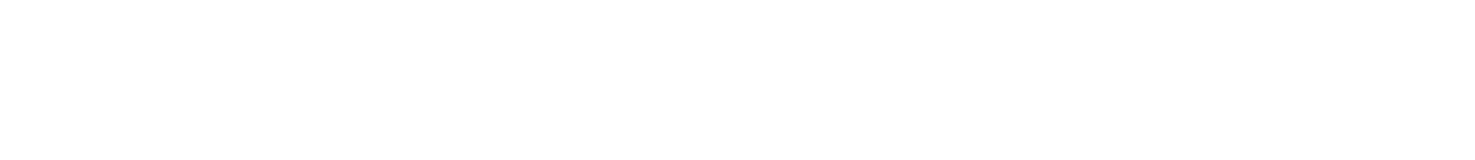
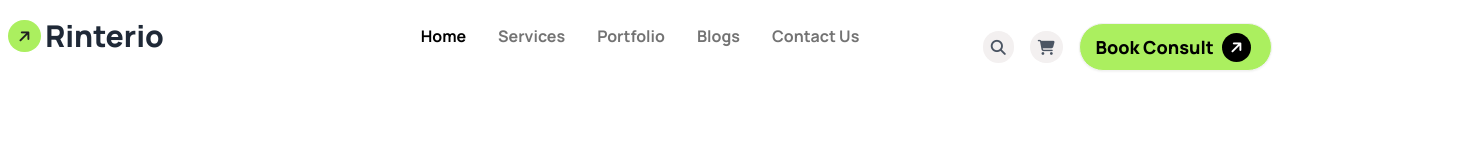
Before and after one commit to Shazzad501/Real_estate, a plain HTML site: page index.html in a window 1280 px wide. Shown: the whole page, 1475 px wide, since content can reach past the window. Drawn offline with nearby package versions, Linux system fonts and the light colour scheme.

Commit message:
Navbar done

```diff
--- a/index.html
+++ b/index.html
@@ -31,8 +31,52 @@
 </head>
 <body>
   <!-- Header section start -->
-   <header class="container mx-auto">
-
+   <header class="mx-4 lg:container lg:mx-auto">
+    <!-- navbar start -->
+     <nav class="">
+      <div class="navbar justify-between bg-base-100">
+        <div class="navbar-start">
+          <p class="py-1 px-2.5 mr-1 rounded-full bg-[#ABEF5F]"><span class="text-[15px] text-[#212121]"><i class="fa-solid fa-arrow-right rotate-[-45deg]"></i></span></p>
+          <p class="text-3xl font-extrabold">Rinterio</p>
+        </div>
+        <div class="navbar-center hidden lg:flex lg:justify-between">
+          <ul class="menu menu-horizontal px-1">
+            <li><a class="text-black text-base font-bold">Home</a></li>
+            <li><a class="text-[#737373] text-base font-bold" href="">Services</a></li>
+            <li><a class="text-[#737373] text-base font-bold">Portfolio</a></li>
+            <li><a class="text-[#737373] text-base font-bold">Blogs</a></li>
+            <li><a class="text-[#737373] text-base font-bold">Contact Us</a></li>
+          </ul>
+        </div>
+        <div class="navbar-end hidden lg:block lg:mb-[-22px]  lg:items-center">
+          <div class="flex items-center gap-3 justify-end">
+            <p class="px-2 mr-1 py-1 bg-[#f3f0f0] rounded-full"><span class="text-[15px] text-gray-600">
+              <i class="fa-solid fa-magnifying-glass"></i></span>
+            </p>
+            <p class="px-2 mr-1 py-1 bg-[#f3f0f0] rounded-full"><span class="text-[15px] text-gray-600">
+              <i class="fa-solid fa-cart-shopping"></i></span>
+            </p>
+              <span><a class="btn bg-[#ABEF5F] text-black text-base rounded-full hover:bg-[#ABEF5F]"><span class="text-lg font-extrabold">Book Consult</span> <p class="py-0.5 px-2 mr-1 rounded-full bg-black"><span class="text-[15px] text-white"><i class="fa-solid fa-arrow-right rotate-[-45deg]"></i></span></p></a></span>
+          </div>
+        </div>
+        <div class="dropdown">
+          <div tabindex="0" role="button" class="btn btn-ghost rounded-full bg-[#f7f5f5] lg:hidden">
+            <span class="text-xl text-[#737373]"><i class="fa-solid fa-bars"></i></span>
+          </div>
+          <ul
+            tabindex="0"
+            class="menu menu-sm dropdown-content bg-base-100 rounded-box z-[1] mt-3 w-52 p-2 shadow">
+            <ul>
+              <li><a class="text-black text-base font-bold">Home</a></li>
+              <li><a class="text-[#737373] text-base font-bold" href="">Services</a></li>
+              <li><a class="text-[#737373] text-base font-bold">Portfolio</a></li>
+              <li><a class="text-[#737373] text-base font-bold">Blogs</a></li>
+              <li><a class="text-[#737373] text-base font-bold">Contact Us</a></li>
+          </ul>
+        </div>
+      </div>
+     </nav>
+    <!-- navbar end -->
    </header>
   <!-- Header section end -->
 
```
